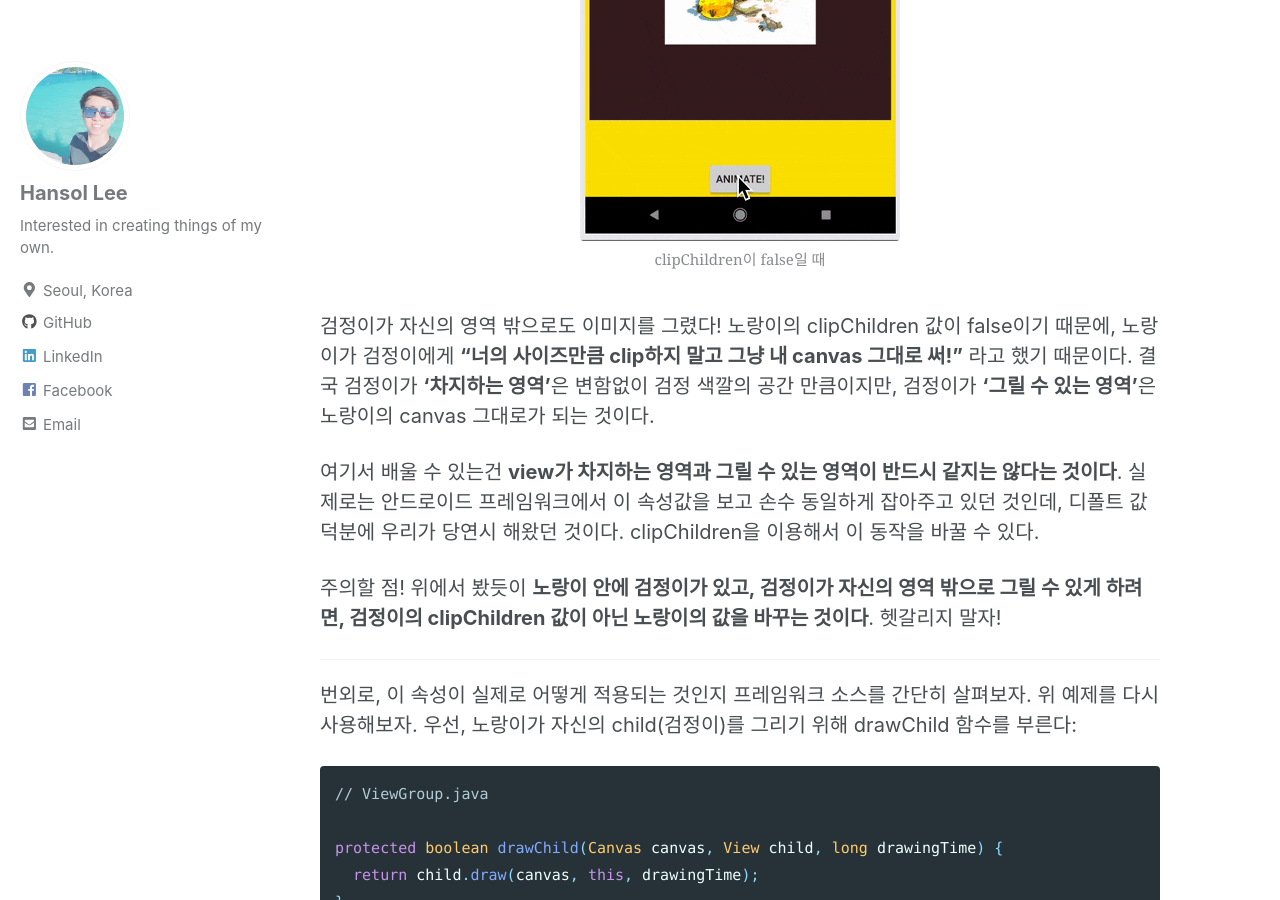
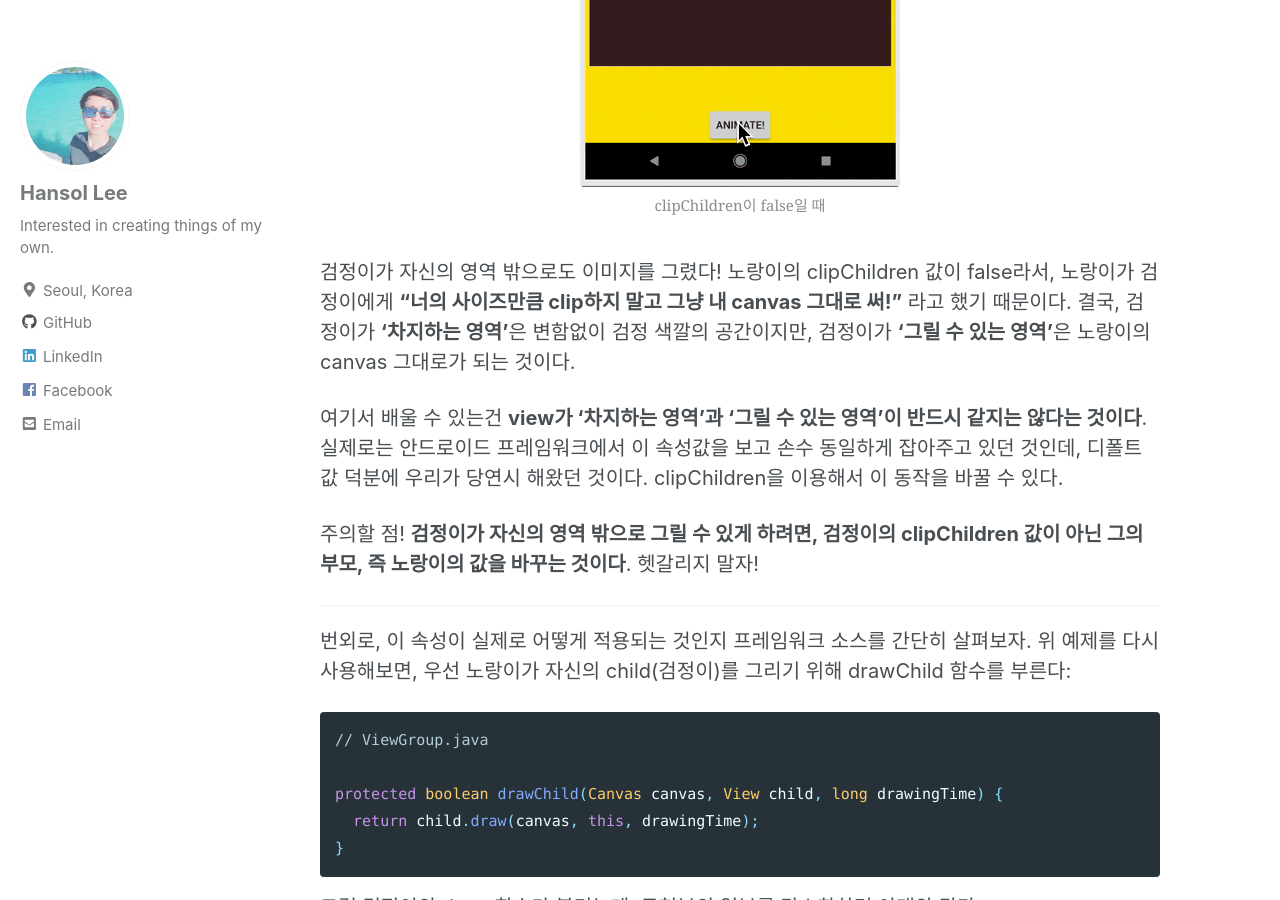
Before and after one commit to giantsol/giantsol.github.io, a Jekyll site: the page built from _posts/2019-01-11-android-clipchildren.md, in a window 1280 px wide and 900 px high, scrolled down 3001 px. Built offline with Jekyll 4.4.1, drawn with Linux system fonts in a browser that asks for light colours; cached includes are drawn as plain includes; nearby versions of some CDN libraries; comment, search, counter and statistics services are not loaded; some of the changed text lies outside the part shown.

Commit message:
update android clipchildren

````diff
--- a/_posts/2019-01-11-android-clipchildren.md
+++ b/_posts/2019-01-11-android-clipchildren.md
@@ -72,15 +70,15 @@ tags:
   <figcaption>clipChildren이 false일 때</figcaption>
 </figure>
 
-검정이가 자신의 영역 밖으로도 이미지를 그렸다! 노랑이의 clipChildren 값이 false이기 때문에, 노랑이가 검정이에게 **"너의 사이즈만큼 clip하지 말고 그냥 내 canvas 그대로 써!"** 라고 했기 때문이다. 결국 검정이가 **'차지하는 영역'**은 변함없이 검정 색깔의 공간 만큼이지만, 검정이가 **'그릴 수 있는 영역'**은 노랑이의 canvas 그대로가 되는 것이다.
+검정이가 자신의 영역 밖으로도 이미지를 그렸다! 노랑이의 clipChildren 값이 false라서, 노랑이가 검정이에게 **"너의 사이즈만큼 clip하지 말고 그냥 내 canvas 그대로 써!"** 라고 했기 때문이다. 결국, 검정이가 **'차지하는 영역'**은 변함없이 검정 색깔의 공간이지만, 검정이가 **'그릴 수 있는 영역'**은 노랑이의 canvas 그대로가 되는 것이다.
 
-여기서 배울 수 있는건 **view가 차지하는 영역과 그릴 수 있는 영역이 반드시 같지는 않다는 것이다**. 실제로는 안드로이드 프레임워크에서 이 속성값을 보고 손수 동일하게 잡아주고 있던 것인데, 디폴트 값 덕분에 우리가 당연시 해왔던 것이다. clipChildren을 이용해서 이 동작을 바꿀 수 있다.
+여기서 배울 수 있는건 **view가 '차지하는 영역'과 '그릴 수 있는 영역'이 반드시 같지는 않다는 것이다**. 실제로는 안드로이드 프레임워크에서 이 속성값을 보고 손수 동일하게 잡아주고 있던 것인데, 디폴트 값 덕분에 우리가 당연시 해왔던 것이다. clipChildren을 이용해서 이 동작을 바꿀 수 있다.
 
-주의할 점! 위에서 봤듯이 **노랑이 안에 검정이가 있고, 검정이가 자신의 영역 밖으로 그릴 수 있게 하려면, 검정이의 clipChildren 값이 아닌 노랑이의 값을 바꾸는 것이다**. 헷갈리지 말자!
+주의할 점! **검정이가 자신의 영역 밖으로 그릴 수 있게 하려면, 검정이의 clipChildren 값이 아닌 그의 부모, 즉 노랑이의 값을 바꾸는 것이다**. 헷갈리지 말자!
 
 ---
 
-번외로, 이 속성이 실제로 어떻게 적용되는 것인지 프레임워크 소스를 간단히 살펴보자. 위 예제를 다시 사용해보자. 우선, 노랑이가 자신의 child(검정이)를 그리기 위해 drawChild 함수를 부른다:
+번외로, 이 속성이 실제로 어떻게 적용되는 것인지 프레임워크 소스를 간단히 살펴보자. 위 예제를 다시 사용해보면, 우선 노랑이가 자신의 child(검정이)를 그리기 위해 drawChild 함수를 부른다:
 
 ```java
 // ViewGroup.java
````
Also changed, not shown: other parts of _posts/2019-01-11-android-clipchildren.md (+0 -2 lines).
